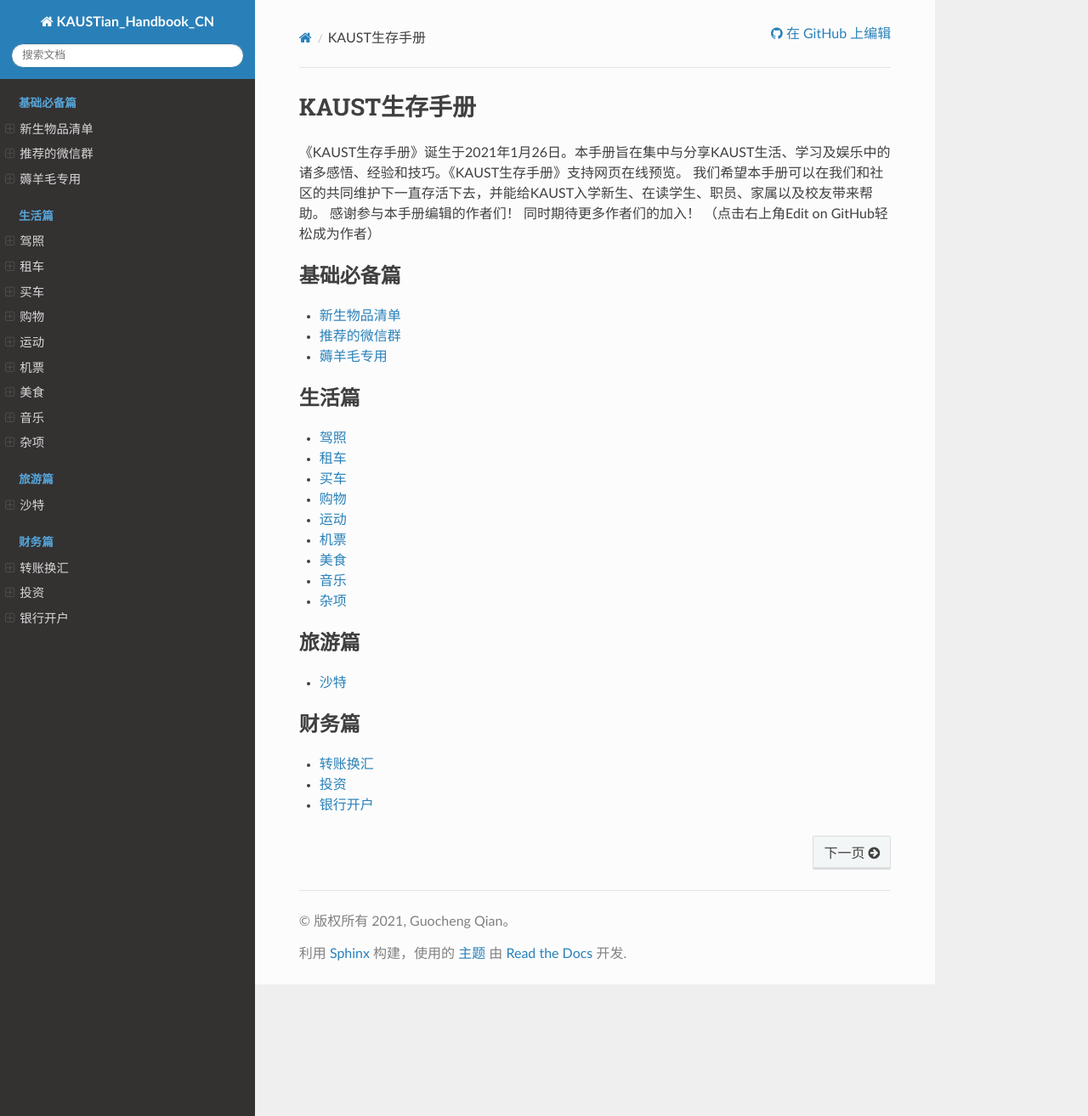
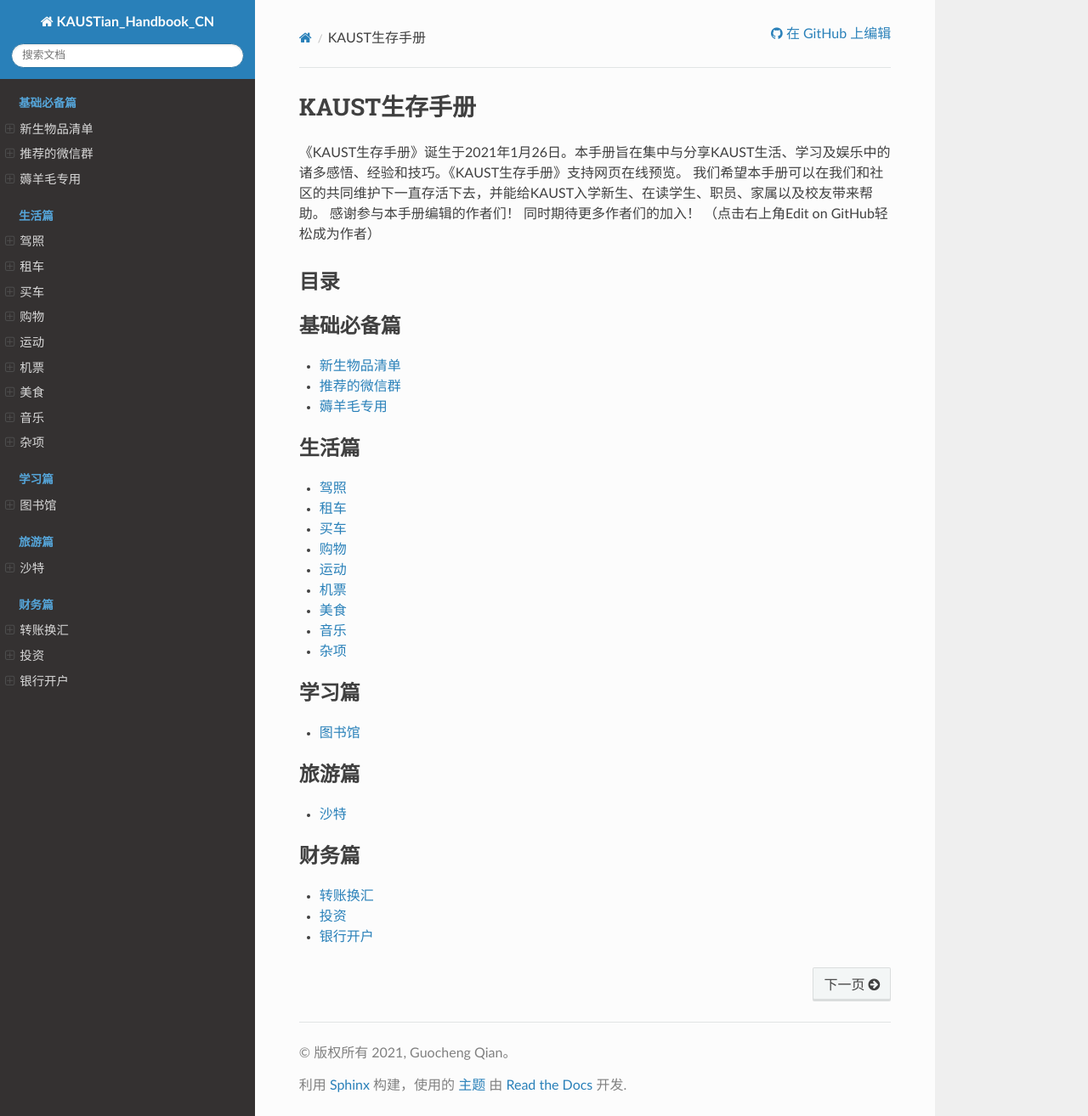
Before and after one commit to guochengqian/KAUSTian_Handbook_CN, a Sphinx documentation site: the page built from docs/index.rst, in a window 1280 px wide and 1314 px high. Shown: the whole window at 85% size. Built offline with Sphinx 7.4.7 and the Read the Docs theme 2.0.0, drawn with Linux system fonts in a browser that asks for light colours.

Commit message:
reorganize some codes

```diff
--- /dev/null
+++ b/docs/.readthedocs.yml
@@ -0,0 +1,4 @@
+version: 2
+formats: all
+sphinx:
+  configuration: docs/conf.py
--- a/docs/conf.py
+++ b/docs/conf.py
@@ -72,3 +72,5 @@ html_theme_options = {
 # relative to this directory. They are copied after the builtin static files,
 # so a file named "default.css" will overwrite the builtin "default.css".
 html_static_path = ['_static']
+
+numpydoc_show_class_members = False
--- a/docs/content/study/library.rst
+++ b/docs/content/study/library.rst
@@ -8,6 +8,7 @@
 
 小组学习室分布图
 ^^^^^^^^^^^^^^^^^
+
 标黄为 多人间学习室分布：
 
 .. image:: ../../_static/image/study/library/lib_study_room.png
--- a/docs/index.rst
+++ b/docs/index.rst
@@ -12,8 +12,10 @@ KAUST生存手册
 《KAUST生存手册》诞生于2021年1月26日。本手册旨在集中与分享KAUST生活、学习及娱乐中的诸多感悟、经验和技巧。《KAUST生存手册》支持网页在线预览。 我们希望本手册可以在我们和社区的共同维护下一直存活下去，并能给KAUST入学新生、在读学生、职员、家属以及校友带来帮助。 感谢参与本手册编辑的作者们！ 同时期待更多作者们的加入！ （点击右上角Edit on GitHub轻松成为作者）
 
 
+目录
+-----------
+
 .. toctree::
-   :glob:
    :maxdepth: 1
    :caption: 基础必备篇
 
@@ -21,12 +23,9 @@ KAUST生存手册
    content/basic/group_list
    content/basic/bonus-getting
 
-
 .. toctree::
-   :glob:
    :maxdepth: 1
    :caption: 生活篇
-
 
    content/life/drive
    content/life/rent_car
@@ -38,17 +37,19 @@ KAUST生存手册
    content/life/music
    content/life/misc
 
+.. toctree::
+   :maxdepth: 1
+   :caption: 学习篇
+
+   content/study/library
 
 .. toctree::
-   :glob:
    :maxdepth: 1
    :caption: 旅游篇
 
    content/travel/saudi
 
-
 .. toctree::
-   :glob:
    :maxdepth: 1
    :caption: 财务篇
 
```
